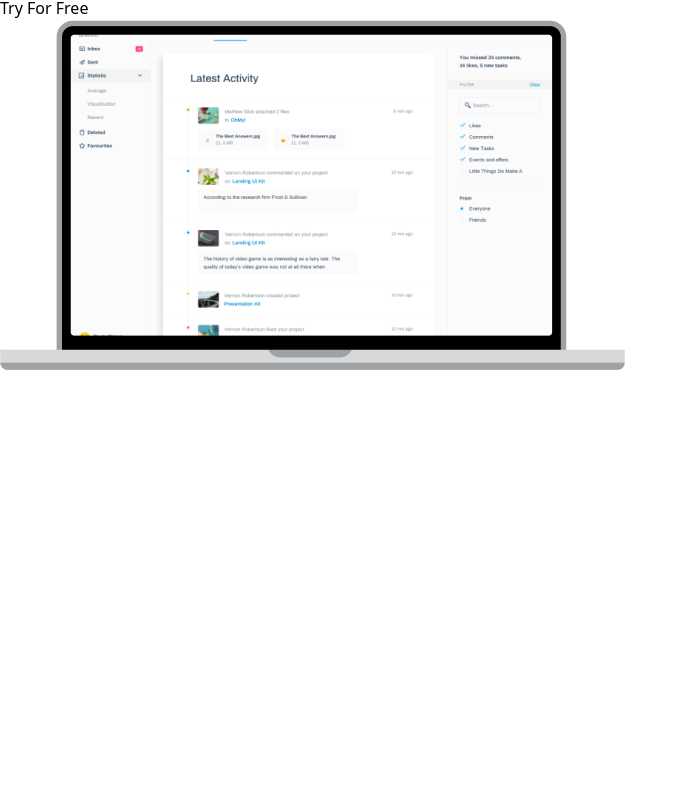
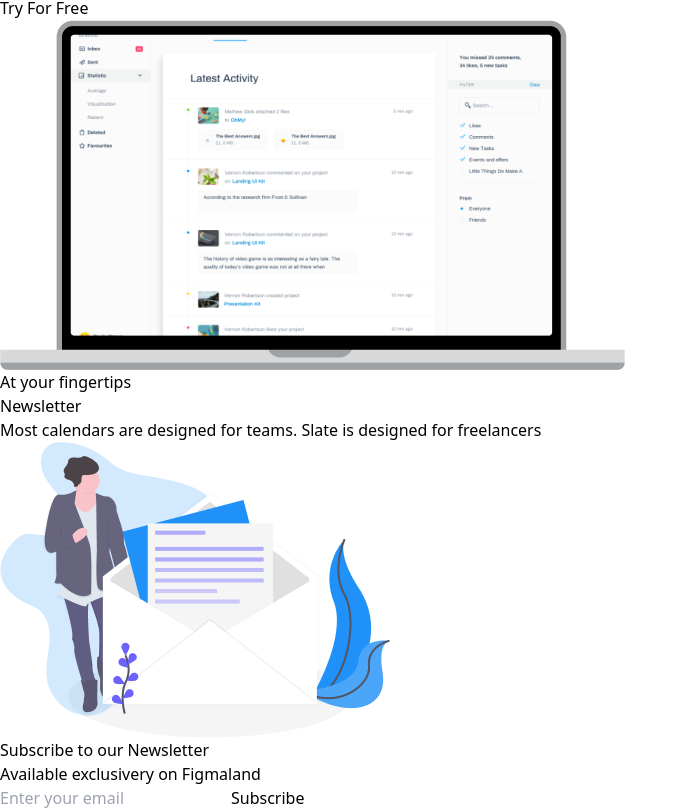
Before and after one commit to Mampionona33/test-integration-ctrlweb, a Vue app: page / in a window 1280 px wide. Shown: the part 2424-3234 px from the top of the page, without its empty margins (0-688 px from the left). Before the commit the page ends 2794 px from the top, so only its background shows below. Built offline with nearby package versions, Linux system fonts and the light colour scheme.

Commit message:
finish setup cat3

```diff
--- /dev/null
+++ b/src/components/appInput.vue
@@ -0,0 +1,14 @@
+<template>
+  <input
+    :type="type"
+    :placeholder="placeholder"
+    class="py-2 bg-slate-200 rounded-full px-10"
+  />
+</template>
+
+<script setup lang="ts">
+defineProps<{
+  type: string;
+  placeholder: string;
+}>();
+</script>
--- /dev/null
+++ b/src/components/cat3.vue
@@ -0,0 +1,37 @@
+<template>
+  <div class="text-center">
+    <div class="flex flex-col gap-4">
+      <h3 class="font-bold text-slate-800 text-xl">At your fingertips</h3>
+      <h2 class="text-5xl text-slate-800">Newsletter</h2>
+      <h4 class="text-3xl text-slate-600">
+        Most calendars are designed for teams. Slate is designed for freelancers
+      </h4>
+    </div>
+    <div class="flex justify-center px-4 py-20">
+      <img src="/src/assets/undraw_newsletter_vovu.png" alt="undraw" />
+    </div>
+    <div class="flex flex-col gap-10">
+      <div>
+        <h3 class="font-bold text-slate-800 text-xl">
+          Subscribe to our Newsletter
+        </h3>
+        <p class="text-xl text-slate-600">Available exclusivery on Figmaland</p>
+      </div>
+      <div class="flex justify-center gap-4 flex-col px-20">
+        <appInput type="YourEmail" placeholder="Enter your email" />
+        <MasterButton title="Subscribe" />
+      </div>
+    </div>
+  </div>
+</template>
+
+<script>
+import appInput from "./appInput.vue";
+import MasterButton from "./MasterButton.vue";
+export default {
+  components: {
+    appInput,
+    MasterButton,
+  },
+};
+</script>
--- a/src/pages/Home.vue
+++ b/src/pages/Home.vue
@@ -4,12 +4,14 @@
   >
     <Features />
     <HeroLight4 />
+    <cat3 />
   </div>
 </template>
 
 <script setup lang="ts">
 import Features from "../components/Features.vue";
 import HeroLight4 from "/src/components/HeroLight4.vue";
+import cat3 from "/src/components/cat3.vue";
 </script>
 
 <style scoped></style>
```
Also changed, not shown: src/assets/undraw_newsletter_vovu.png (added).
